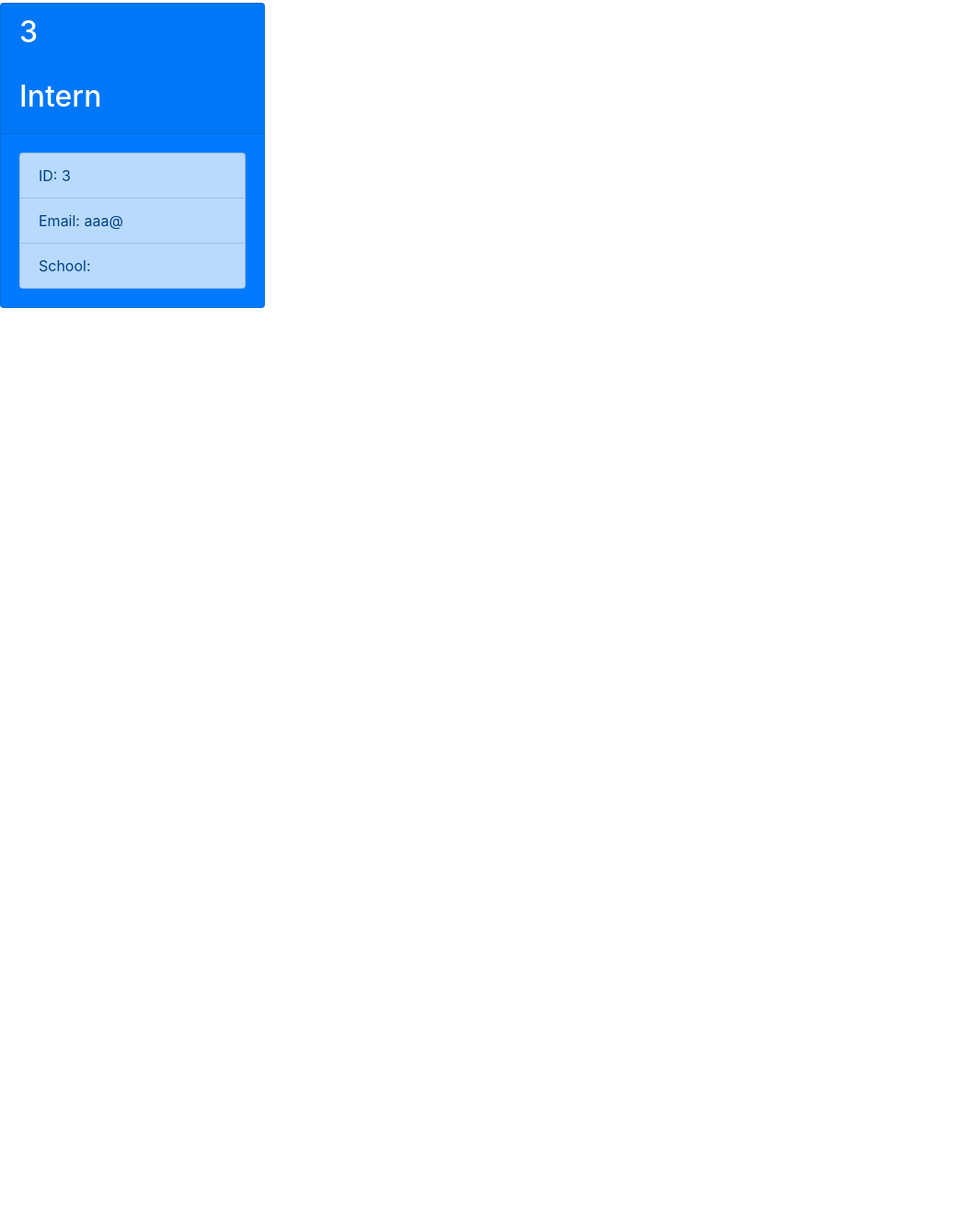
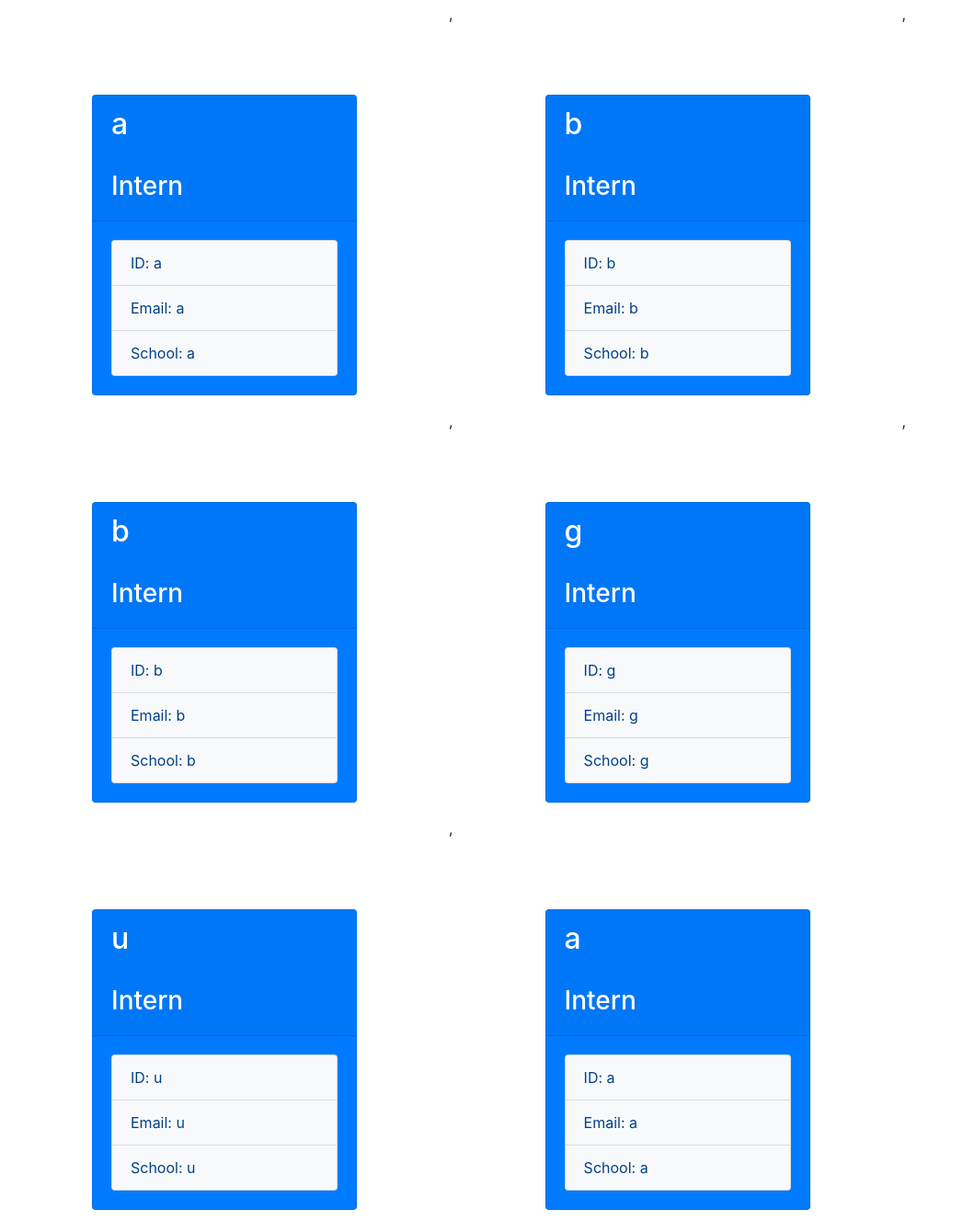
Before and after one commit to matildabrantley/team-profile-generator, a website: page team.html in a window 1280 px wide. Shown: the part 213-1540 px from the top of the page at 92% size, without its empty margins (0-1047 px from the left). Before the commit the page ends 800 px from the top, so only its background shows below. Drawn offline with nearby package versions, Linux system fonts and the light colour scheme.

Commit message:
Filled out README and tweaked some CSS styles

```diff
--- a/team.html
+++ b/team.html
@@ -12,25 +12,97 @@
 </head>
 <body>
 
-  <div class="jumbotron text-center">
+  <div class="jumbotron text-center bg-danger text-light">
     <h1>Team</h1>
   </div>
 
+  <div style= "display: flex; flex-direction: row; flex-wrap: wrap">
 
-<div class="card text-white bg-primary mb-3" style="max-width: 18rem;">
+<div class="card text-white bg-primary mb-3" style="min-width: 18rem; margin: 100px;">
     <div class="card-header">
-      <h2>3</h2><br>
-      <h2>Intern</h2>
+      <h2>a</h2><br>
+      <h3>Intern</h3>
     </div>
     <div class="card-body">
       <ul class="list-group">
-        <li class="list-group-item list-group-item-primary">ID: 3</li>
-        <li class="list-group-item list-group-item-primary">Email: aaa@</li>
-        <li class="list-group-item list-group-item-primary">School: </li>
+        <li class="list-group-item list-group-item-primary bg-light">ID: a</li>
+        <li class="list-group-item list-group-item-primary bg-light">Email: a</li>
+        <li class="list-group-item list-group-item-primary bg-light">School: a</li>
+      </ul>
+    </div>
+  </div>
+,
+<div class="card text-white bg-primary mb-3" style="min-width: 18rem; margin: 100px;">
+    <div class="card-header">
+      <h2>b</h2><br>
+      <h3>Intern</h3>
+    </div>
+    <div class="card-body">
+      <ul class="list-group">
+        <li class="list-group-item list-group-item-primary bg-light">ID: b</li>
+        <li class="list-group-item list-group-item-primary bg-light">Email: b</li>
+        <li class="list-group-item list-group-item-primary bg-light">School: b</li>
+      </ul>
+    </div>
+  </div>
+,
+<div class="card text-white bg-primary mb-3" style="min-width: 18rem; margin: 100px;">
+    <div class="card-header">
+      <h2>b</h2><br>
+      <h3>Intern</h3>
+    </div>
+    <div class="card-body">
+      <ul class="list-group">
+        <li class="list-group-item list-group-item-primary bg-light">ID: b</li>
+        <li class="list-group-item list-group-item-primary bg-light">Email: b</li>
+        <li class="list-group-item list-group-item-primary bg-light">School: b</li>
+      </ul>
+    </div>
+  </div>
+,
+<div class="card text-white bg-primary mb-3" style="min-width: 18rem; margin: 100px;">
+    <div class="card-header">
+      <h2>g</h2><br>
+      <h3>Intern</h3>
+    </div>
+    <div class="card-body">
+      <ul class="list-group">
+        <li class="list-group-item list-group-item-primary bg-light">ID: g</li>
+        <li class="list-group-item list-group-item-primary bg-light">Email: g</li>
+        <li class="list-group-item list-group-item-primary bg-light">School: g</li>
+      </ul>
+    </div>
+  </div>
+,
+<div class="card text-white bg-primary mb-3" style="min-width: 18rem; margin: 100px;">
+    <div class="card-header">
+      <h2>u</h2><br>
+      <h3>Intern</h3>
+    </div>
+    <div class="card-body">
+      <ul class="list-group">
+        <li class="list-group-item list-group-item-primary bg-light">ID: u</li>
+        <li class="list-group-item list-group-item-primary bg-light">Email: u</li>
+        <li class="list-group-item list-group-item-primary bg-light">School: u</li>
+      </ul>
+    </div>
+  </div>
+,
+<div class="card text-white bg-primary mb-3" style="min-width: 18rem; margin: 100px;">
+    <div class="card-header">
+      <h2>a</h2><br>
+      <h3>Intern</h3>
+    </div>
+    <div class="card-body">
+      <ul class="list-group">
+        <li class="list-group-item list-group-item-primary bg-light">ID: a</li>
+        <li class="list-group-item list-group-item-primary bg-light">Email: a</li>
+        <li class="list-group-item list-group-item-primary bg-light">School: a</li>
       </ul>
     </div>
   </div>
 
+  </div>
 
 </body>
 </html>
```
Also changed, not shown: index.js (+9 -7 lines), README.md.
